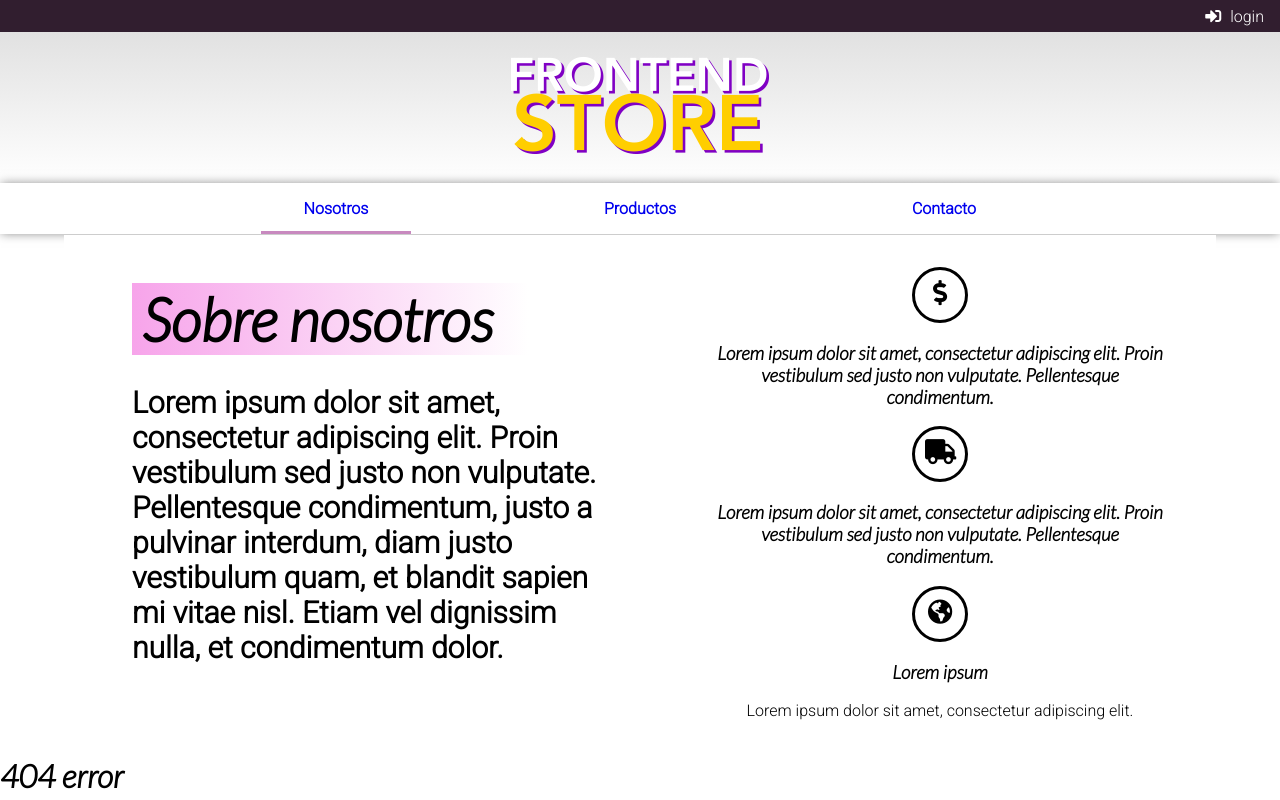
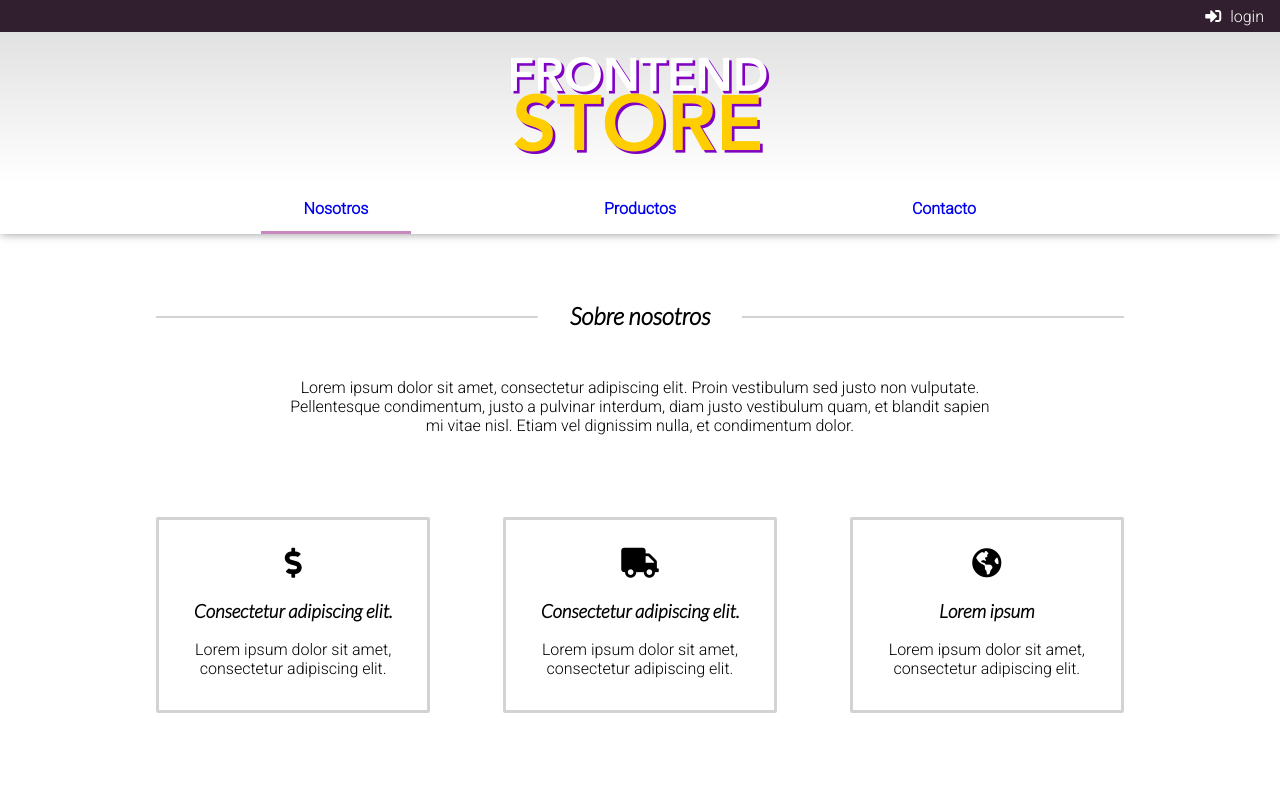
Before and after one commit to manuelRivero/react-routing, a React (Create React App) app in the folder cliente/: page /nosotros in a window 1280 px wide. Shown: the top 800 px of the page. Built offline with nearby package versions, Linux system fonts and the light colour scheme; what auth0-js would draw is missing.

Commit message:
estilos al componente nosotros, centralizacion de las clases section-container y contenido-container

```diff
--- a/cliente/src/components/Contacto/Contacto.js
+++ b/cliente/src/components/Contacto/Contacto.js
@@ -3,11 +3,12 @@ import './contacto.css';
 
 export default () => {
   return (
-    <div className="form-container">
-        <h1 className="flex-title">Ponte en contacto</h1>
-
-
-        <div className="contact-menu">
+    <div className="section-container">
+        <div className="contenido-container">
+            <div className="line-title flex-title">
+                <h2 className="">Ponte en contacto</h2>
+            </div>
+        <div className="contact-hero">
                 <div className="contact-menu-item">
                     <i class="fas fa-map-marker-alt"></i>
                     <h3>DIRECCION</h3>
@@ -35,8 +36,8 @@ export default () => {
                 </div>
 
             </div>
-
-        <div className="contact-form">
+    </div>
+        <div className="contact-form contenido-container">
           <form>
             <legend>Envianos tu mensaje!</legend>
             <div className="input-field">
@@ -56,8 +57,6 @@ export default () => {
             </div>
         </form>
         </div>
-
-
     </div>
   )
 }
--- a/cliente/src/components/Contacto/contacto.css
+++ b/cliente/src/components/Contacto/contacto.css
@@ -1,21 +1,11 @@
 .form-container{
-    display: flex;
-    flex-wrap: wrap;
-    padding-top:50px;
+    margin-top:50px;
 }
 
-.flex-title{
-    flex: 1 0 100%;
-    text-align: center;
-    font-weight: bold;
-}
 
-.contact-menu{
-    flex:1 0 100%;
+.contact-hero{
     display:flex;
-    justify-content: space-around;
-    min-height: 200px;
-    align-items: center;
+    justify-content: space-between;
     padding: 1rem;
 }
 
@@ -27,9 +17,7 @@
     padding-top:50px;
     background-color: #fff;
     margin: auto;
-    box-sizing: border-box;
     color:rgb(60, 60, 60);
-    flex: 0 1 100%;
 }
 .contact-form form {
     max-width: 600px;
--- a/cliente/src/components/Header/header.css
+++ b/cliente/src/components/Header/header.css
@@ -2,7 +2,7 @@ header{
     text-align: center;
     background: -webkit-linear-gradient(to top, #ffffff, #dbdbdb);  /* Chrome 10-25, Safari 5.1-6 */
     background: linear-gradient(to top, #ffffff, #dbdbdb); /* W3C, IE 10+/ Edge, Firefox 16+, Chrome 26+, Opera 12+, Safari 7+ */
-
+    position: relative;
 }
 
 .head{
--- a/cliente/src/components/Nosotros/Nosotros.js
+++ b/cliente/src/components/Nosotros/Nosotros.js
@@ -2,43 +2,44 @@ import React from 'react'
 import './nosotros.css';
 export default () => {
   return (
-            <div className="nosotros-container">
+            <div className="section-container">
 
-                <div className="nosotros-item text-1 ">
-                <h1 className="title-fade">Sobre nosotros</h1>
-                <p>Lorem ipsum dolor sit amet, consectetur adipiscing elit. Proin vestibulum sed justo non vulputate.
+                <div className="nosotros-text contenido-container">
+                    <div className="line-title">
+                        <h2>Sobre nosotros</h2>
+                    </div>
+
+                <p>
+                    Lorem ipsum dolor sit amet, consectetur adipiscing elit. Proin vestibulum sed justo non vulputate.
                     Pellentesque condimentum, justo a pulvinar interdum, diam justo vestibulum quam, et blandit sapien mi vitae nisl. Etiam vel dignissim nulla, et condimentum dolor.
                 </p>
                 </div>
-                <div className="nosotros-item text-2">
-                        <div className="nosotros-sub-item">
+
+                <div className="nosotros-list contenido-container">
+                    <div className="item">
                         <div className="icon">
                             <i class="fas fa-dollar-sign"></i>
                         </div>
 
-                            <h3>Lorem ipsum dolor sit amet, consectetur adipiscing elit. Proin vestibulum sed justo non vulputate.
-                                Pellentesque condimentum.
-                            </h3>
+                        <h3>Consectetur adipiscing elit.</h3>
+                        <p>Lorem ipsum dolor sit amet, consectetur adipiscing elit.</p>
                     </div>
 
-                        <div className="nosotros-sub-item">
+                    <div className="item">
                         <div className="icon">
                             <i class="fas fa-truck"></i>
                         </div>
-
-                        <h3>Lorem ipsum dolor sit amet, consectetur adipiscing elit. Proin vestibulum sed justo non vulputate.
-                                Pellentesque condimentum.
-                            </h3>
+                        <h3>Consectetur adipiscing elit.</h3>
+                        <p>Lorem ipsum dolor sit amet, consectetur adipiscing elit.</p>
                     </div>
 
-                        <div className="nosotros-sub-item">
+                    <div className="item">
                     <div className="icon">
                         <i class="fas fa-globe-americas"></i>
                     </div>
 
                     <h3> Lorem ipsum</h3>
-                            <p>Lorem ipsum dolor sit amet, consectetur adipiscing elit.
-                            </p>
+                    <p>Lorem ipsum dolor sit amet, consectetur adipiscing elit. </p>
                     </div>
                 </div>
             </div>
--- a/cliente/src/components/Nosotros/nosotros.css
+++ b/cliente/src/components/Nosotros/nosotros.css
@@ -1,65 +1,29 @@
 .nosotros-container{
-    width: 90%;
-    height: 500px;
     padding: 1rem;
     box-sizing: border-box;
-    margin: auto;
-    display: flex;
+    margin: 50px auto;
     position: relative;
-
-    background-color: #fff;
-}
-.nosotros-item{
-    margin: 0 20px;
-    padding: 1rem;
-    max-width: 50%;
-}
-
-.divider{
-    background: linear-gradient( red, transparent);
-    width: 15px;
-    height: 80%;
-    border-bottom-left-radius: 50%;
-    border-bottom-right-radius: 50%;
 
 }
 
-.text-1{
-    font-size: 30px;
-    font-weight: bold;
-    padding: 2rem;
-    box-sizing: border-box;
+.nosotros-text{
+    text-align: center;
+    margin-bottom: 50px;
 }
-.text-1 h1 {
-    margin: 0;
+.nosotros-text p{
+    max-width: 700px;
+    margin: auto;
 }
-.text-2{
+.nosotros-list{
+    display: flex;
+    text-align: center;
+    justify-content: space-between;
 }
 
-.nosotros-item .nosotros-sub-item{
-    text-align: center;
+.nosotros-list .item{
+    flex: 0 1 calc(30% - 1rem);
+    border: solid 3px lightgray;
+    padding: 1rem;
+    box-sizing: border-box;
+    border-radius: 2px;
 }
-
-.nosotros-item .nosotros-sub-item .icon {
-
-    width: 30px;
-    height: 30px;
-    border-radius: 50%;
-    border: solid 3px black;
-    padding: 10px;
-    text-align: center;
-    margin: auto;
-}
-
-.nosotros-item .nosotros-sub-item .fas{
-    display: block;
-    font-size: 25px;
-
-}
-
-.title-fade{
-    background:red;
-    background: linear-gradient(to right,  rgba(240, 89, 217, 0.548), #fff 80%
-    );
-    padding: 0 10px;
-}
--- a/cliente/src/index.css
+++ b/cliente/src/index.css
@@ -12,3 +12,31 @@ body {
 h1,h2,h3,h4{
   font-family: 'Lato', sans-serif;
 }
+
+
+.line-title{
+  border-bottom: solid 2px lightgray;
+  position: relative;
+  margin: 0 auto 60px auto;
+}
+.line-title h2{
+  position: absolute;
+  top: -2.2rem;
+  left:50%;
+  transform: translateX(-50%);
+  white-space: nowrap;
+  background-color: #fff;
+  padding: 0 2rem;
+}
+.contenido-container{
+  max-width: 1000px;
+  margin:auto;
+  padding: 1rem;
+  box-sizing: border-box;
+}
+.section-container{
+  padding: 1rem;
+    box-sizing: border-box;
+    margin: 50px auto;
+    position: relative;
+}
```
Lines whose indentation alone changed are shown as unchanged.
